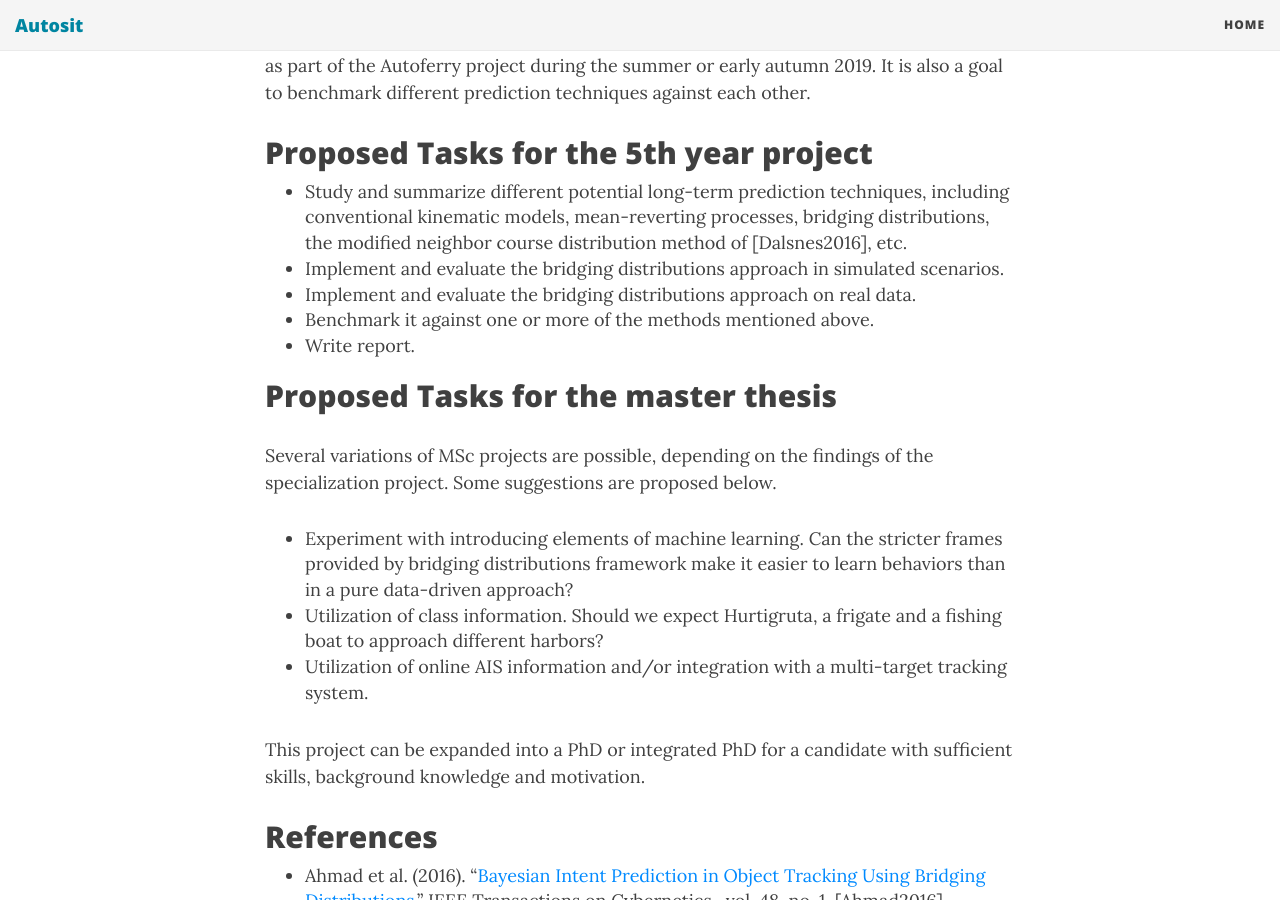
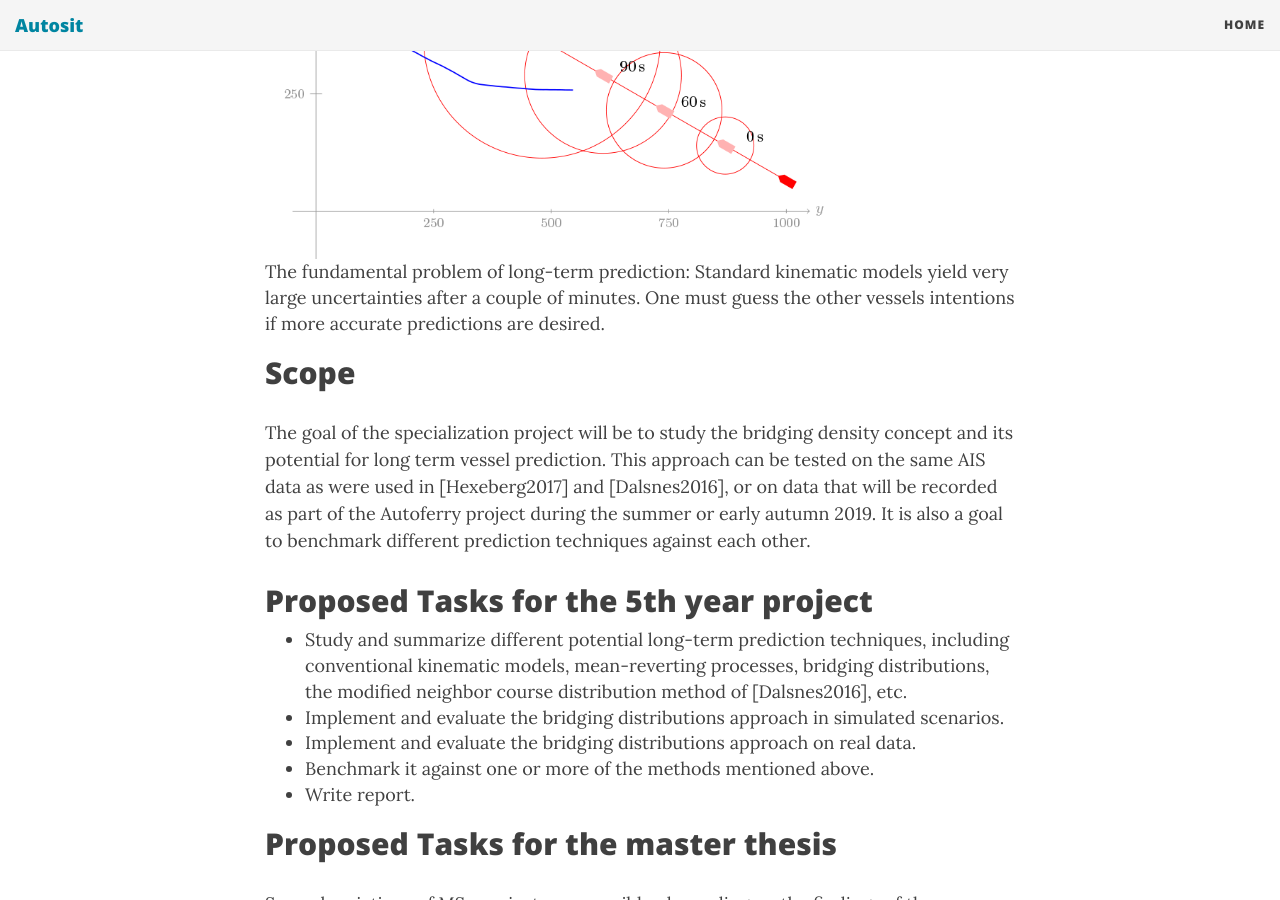
Before and after one commit to autosit/autosit.github.io, a Jekyll site: the page built from _posts/2019-04-22-ltp_bridging.md, in a window 1280 px wide and 900 px high, scrolled down 942 px. Built offline with Jekyll 4.4.1, drawn with Linux system fonts in a browser that asks for light colours; nearby versions of some CDN libraries.

Commit message:
more on ltp

```diff
--- a/_posts/2019-04-22-ltp_bridging.md
+++ b/_posts/2019-04-22-ltp_bridging.md
@@ -15,6 +15,8 @@ The middle ground between model-driven and data-driven prediction methods remain
 As a fundamental research question, we ask whether knowledge about a ships possible destination harbors can be used to improve the prediction, without additional historical data.
 This line of reasoning has recently been pursued by researchers at University of Cambridge [Ahmad2016], where they introduced something called bridging distributions to model this kind of information.
 
+|<img src="{{site.url}}/assets/predictionproblem.png" width="570"> |
+| The fundamental problem of long-term prediction: Standard kinematic models yield very large uncertainties after a couple of minutes. One must guess the other vessels intentions if more accurate predictions are desired. |
 
 ## Scope
 
```
Also changed, not shown: assets/predictionproblem.png (added).
